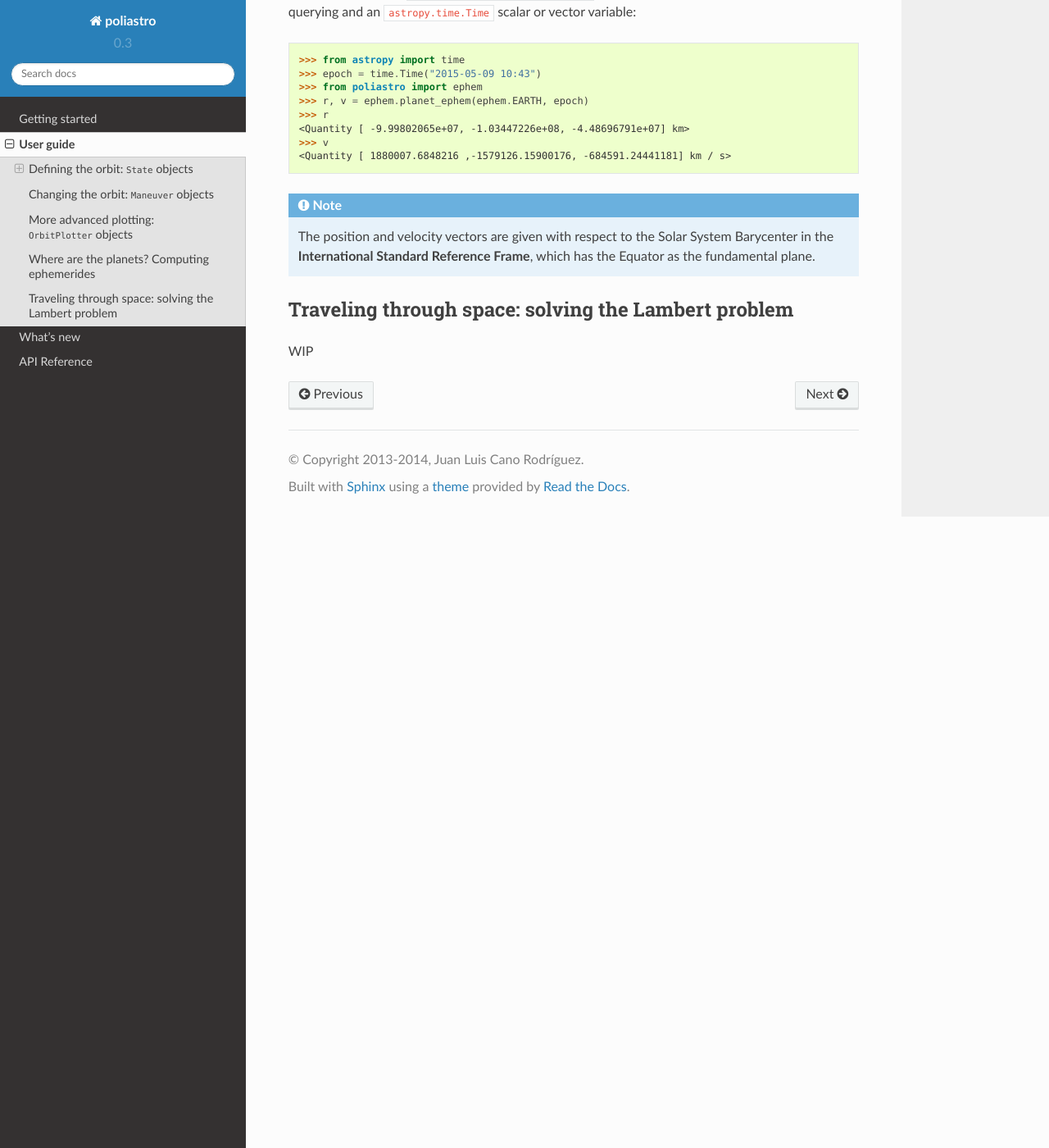
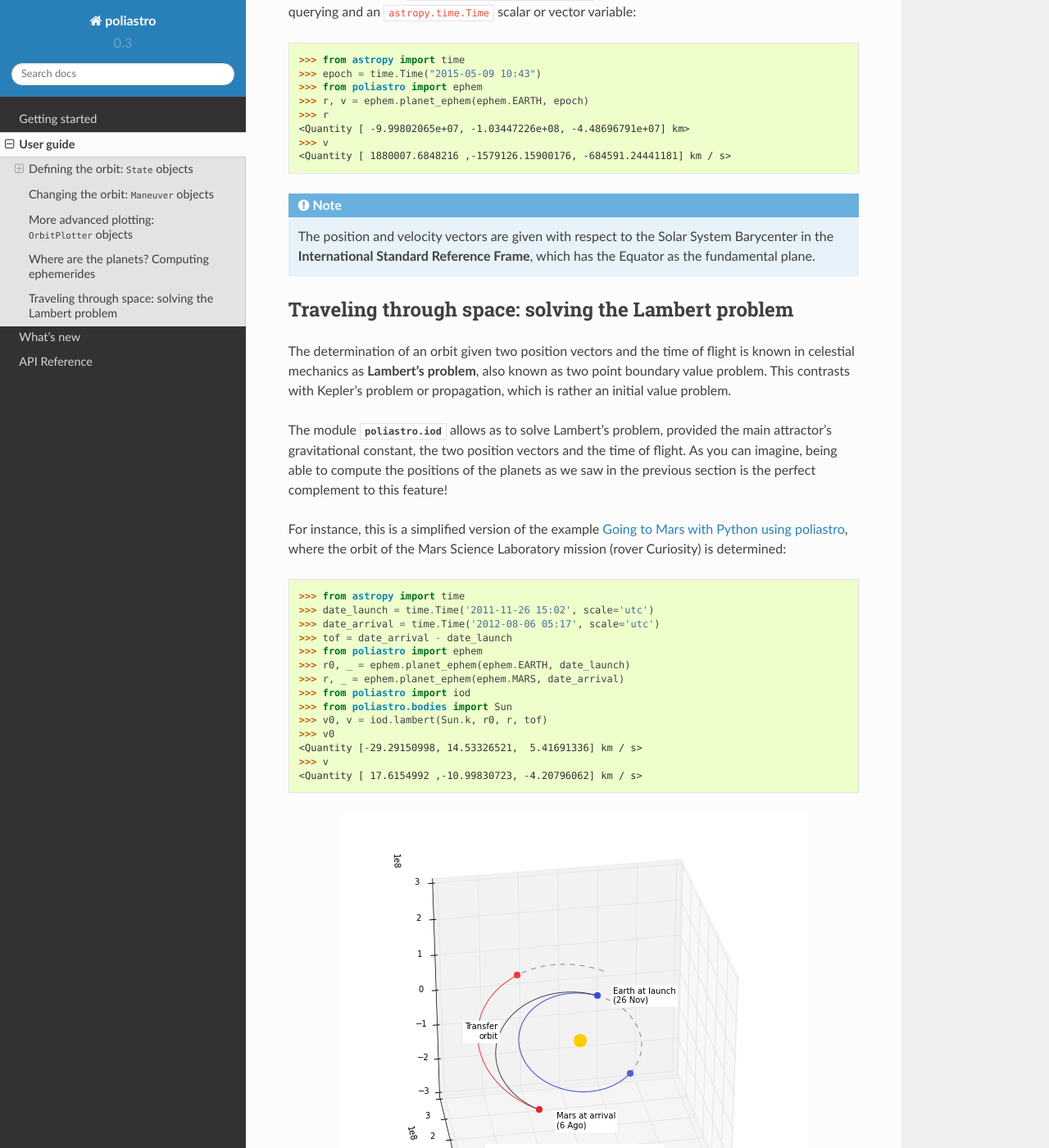
Before and after one commit to poliastro/poliastro, a Sphinx documentation site: the page built from docs/source/user_guide.rst, in a window 1280 px wide and 1400 px high, scrolled down 5292 px. Shown: the whole window at 82% size. Built offline with Sphinx 7.4.7 and the Read the Docs theme 2.0.0, drawn with Linux system fonts in a browser that asks for light colours; some of the changed text lies outside the part shown.

Commit message:
Completed docs for initial orbit determination

```diff
--- a/docs/source/changelog.rst
+++ b/docs/source/changelog.rst
@@ -14,7 +14,8 @@ New features:
   nightmares on Windows, because now poliastro is a pure Python package.
   A new dependency, numba, was introduced to accelerate the algorithms,
   but poliastro will use it only if it is installed.
-* **Lambert problem solving**: WIP
+* **Lambert problem solving**: New module :py:mod:`~poliastro.iod` to
+  determine an orbit given two position vectors and the time of flight.
 * `PR #42`_: **Planetary ephemerides computation**: New module
   :py:mod:`~poliastro.ephem` with functions to deal with SPK files and
   compute position and velocity vectors of the planets.
--- a/docs/source/user_guide.rst
+++ b/docs/source/user_guide.rst
@@ -265,4 +265,43 @@ we are querying and an ``astropy.time.Time`` scalar or vector variable::
 Traveling through space: solving the Lambert problem
 ----------------------------------------------------
 
-WIP
+The determination of an orbit given two position vectors and the time of
+flight is known in celestial mechanics as **Lambert's problem**, also
+known as two point boundary value problem. This contrasts with Kepler's
+problem or propagation, which is rather an initial value problem.
+
+The module :py:mod:`poliastro.iod` allows as to solve Lambert's problem,
+provided the main attractor's gravitational constant, the two position
+vectors and the time of flight. As you can imagine, being able to compute
+the positions of the planets as we saw in the previous section is the
+perfect complement to this feature!
+
+For instance, this is a simplified version of the example
+`Going to Mars with Python using poliastro`_, where the orbit of the
+Mars Science Laboratory mission (rover Curiosity) is determined::
+
+    >>> from astropy import time
+    >>> date_launch = time.Time('2011-11-26 15:02', scale='utc')
+    >>> date_arrival = time.Time('2012-08-06 05:17', scale='utc')
+    >>> tof = date_arrival - date_launch
+    >>> from poliastro import ephem
+    >>> r0, _ = ephem.planet_ephem(ephem.EARTH, date_launch)
+    >>> r, _ = ephem.planet_ephem(ephem.MARS, date_arrival)
+    >>> from poliastro import iod
+    >>> from poliastro.bodies import Sun
+    >>> v0, v = iod.lambert(Sun.k, r0, r, tof)
+    >>> v0
+    <Quantity [-29.29150998, 14.53326521,  5.41691336] km / s>
+    >>> v
+    <Quantity [ 17.6154992 ,-10.99830723, -4.20796062] km / s>
+
+
+.. figure:: _static/msl.png
+   :align: center
+   :alt: MSL orbit
+
+   Mars Science Laboratory orbit.
+
+.. _`Going to Mars with Python using poliastro`: http://nbviewer.ipython.org/github/poliastro/poliastro/blob/master/examples/Going%20to%20Mars%20with%20Python%20using%20poliastro.ipynb
+
+*Per Python ad astra* ;)
```
Also changed, not shown: docs/source/_static/msl.png (added), 1 other file.
